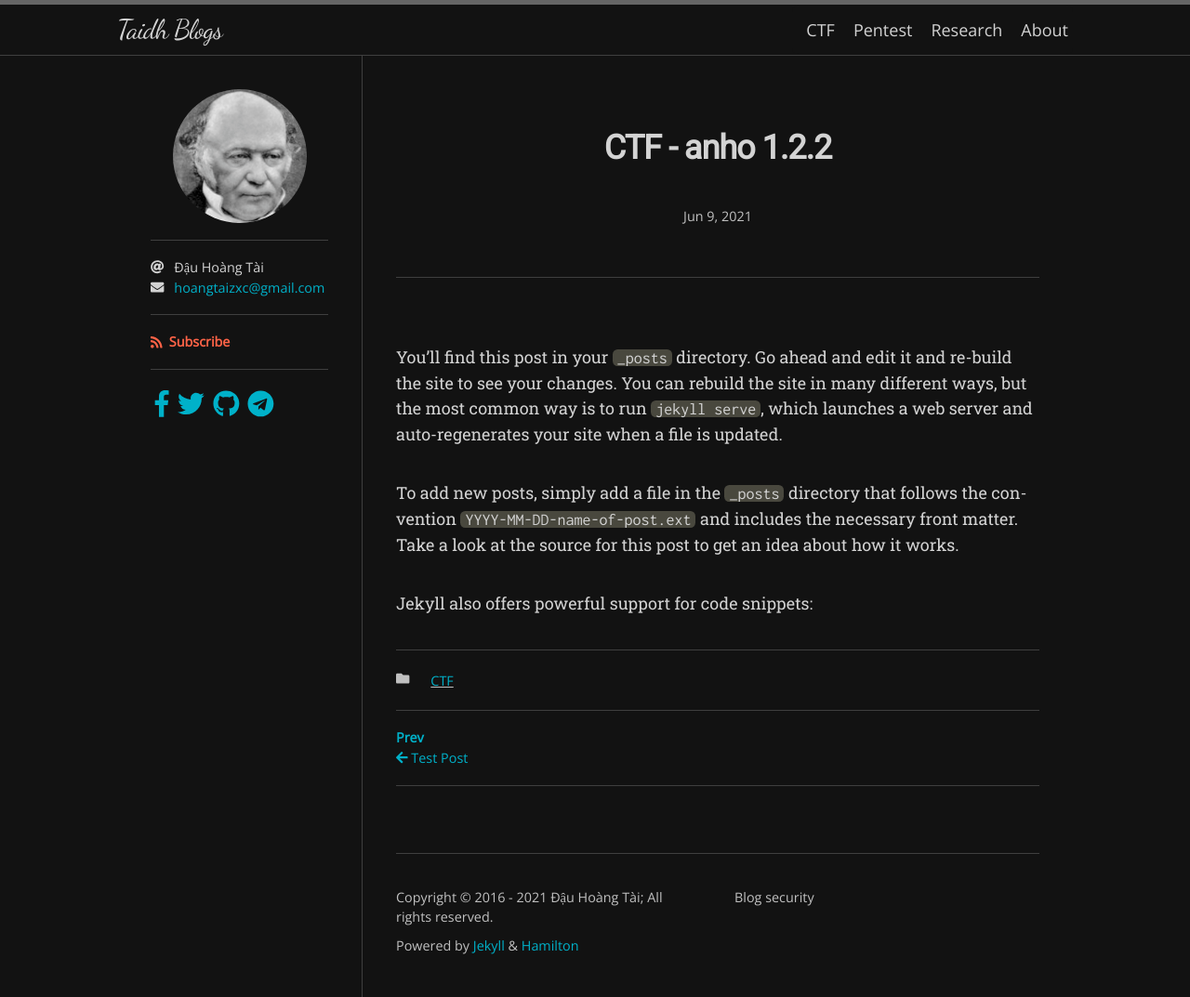
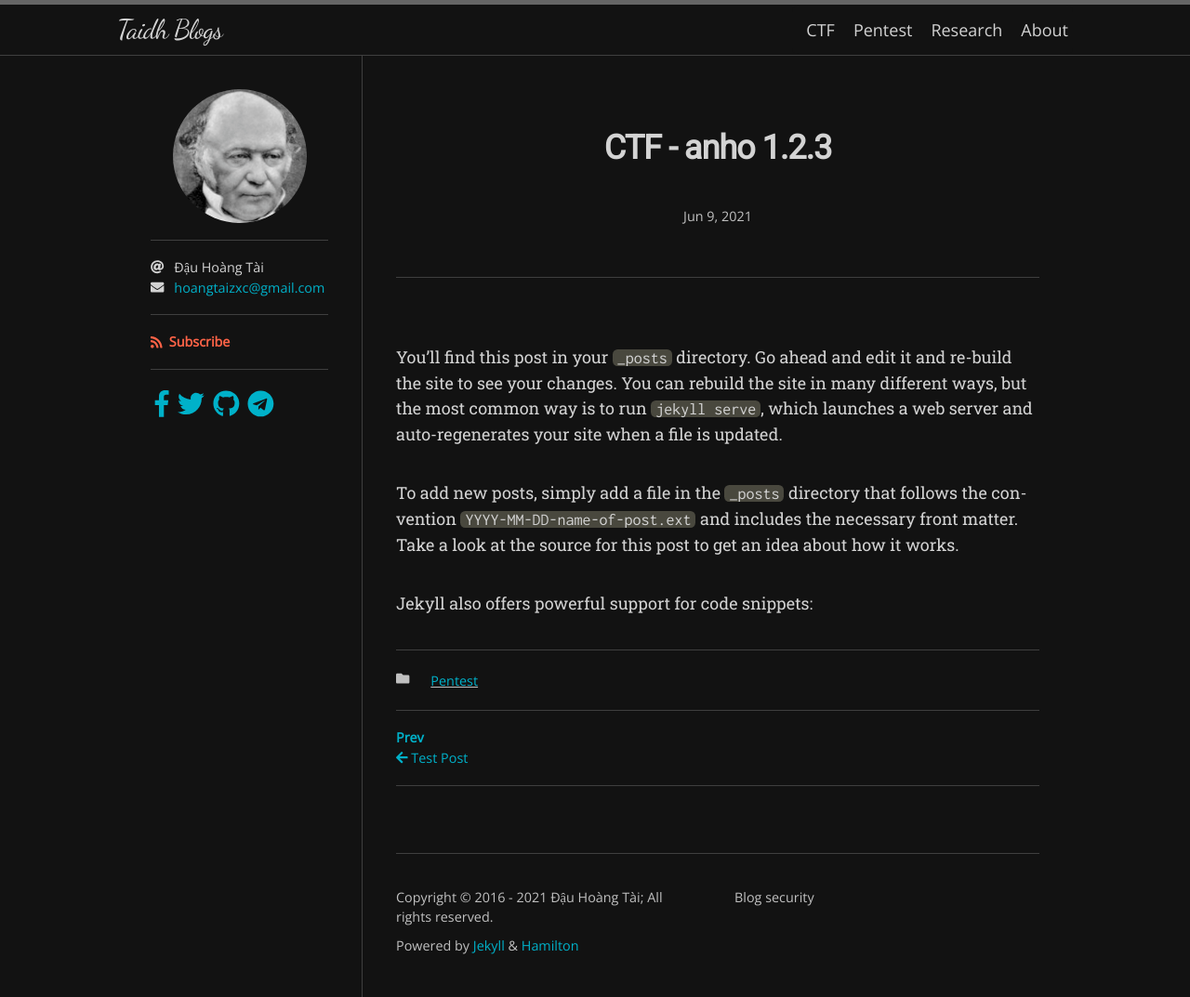
Before and after one commit to DauHoangTai/DauHoangTai.github.io, a Jekyll site: the page built from _posts/2021-06-09-test-anho.md, in a window 1280 px wide. Shown: the whole page at 93% size. Built offline with Jekyll 4.4.1, drawn with Linux system fonts in a browser that asks for light colours; nearby versions of some CDN libraries; some web fonts are replaced.

Commit message:
anho update

```diff
--- a/_posts/2021-06-09-test-anho.md
+++ b/_posts/2021-06-09-test-anho.md
@@ -1,7 +1,7 @@
 ---
 layout: post
-title: "CTF - anho 1.2.2"
-category: CTF
+title: "CTF - anho 1.2.3"
+category: Pentest
 ---
 
 
```
